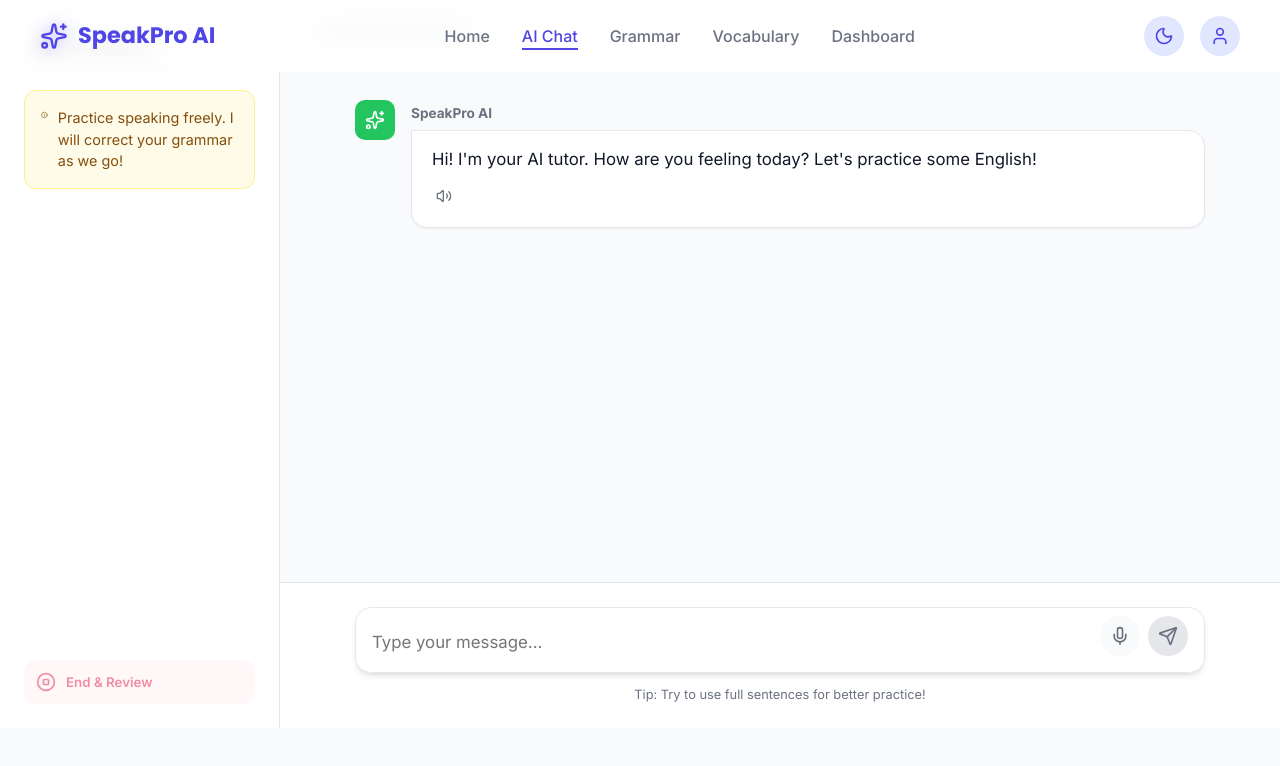
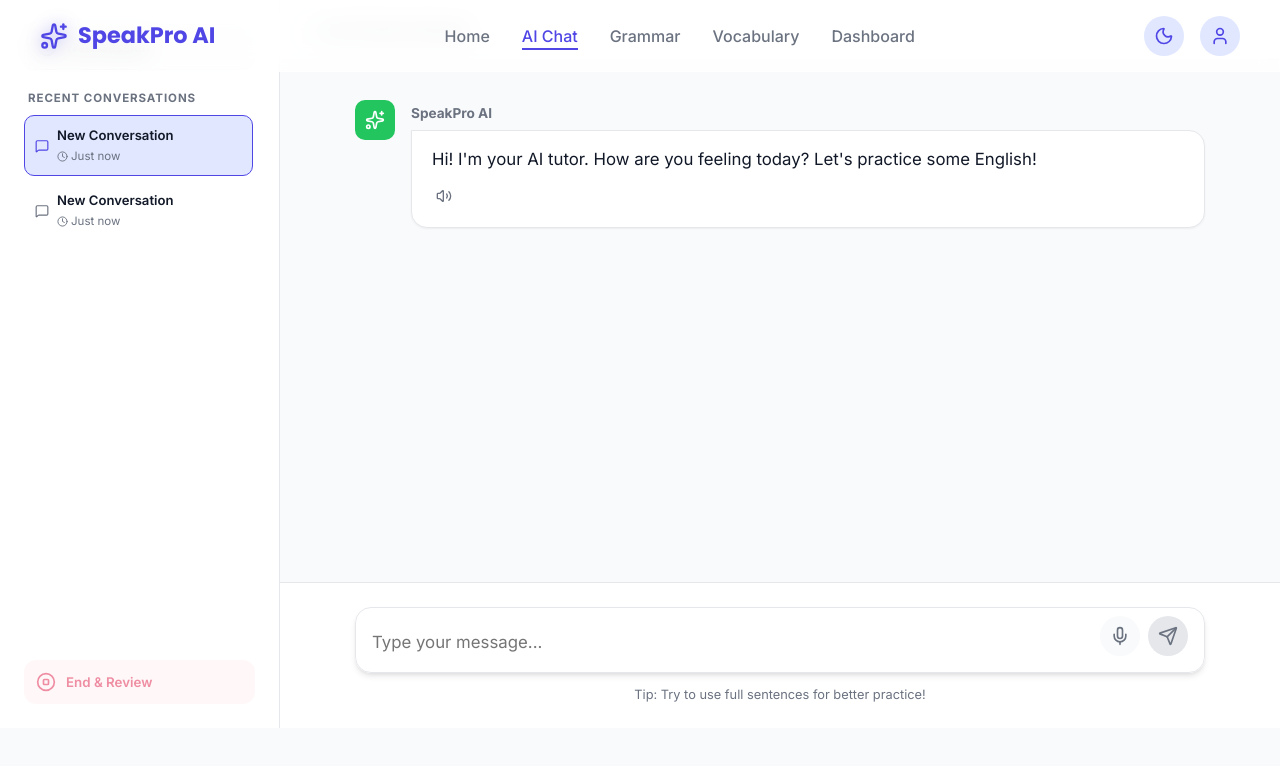
Before and after one commit to jodhakrrsh0613-ops/ai-english-practice1, a React (Vite) app: page /chat in a window 1280 px wide. Shown: the top 766 px of the page. Built offline with nearby package versions, Linux system fonts and the light colour scheme.

Commit message:
add history section

```diff
--- a/src/pages/Chat.css
+++ b/src/pages/Chat.css
@@ -41,25 +41,125 @@
   color: var(--primary);
 }
 
-.sidebar-info {
+/* History Section */
+.history-section {
   flex: 1;
+  display: flex;
+  flex-direction: column;
+  overflow: hidden;
+  min-height: 0;
 }
 
-.info-card {
-  padding: 16px;
-  background: #fefce8;
-  border: 1px solid #fef08a;
-  border-radius: 12px;
-  color: #854d0e;
-  font-size: 0.9rem;
-  display: flex;
-  gap: 10px;
+.history-label {
+  font-size: 0.72rem;
+  font-weight: 700;
+  text-transform: uppercase;
+  letter-spacing: 0.08em;
+  color: var(--text-muted);
+  margin-bottom: 8px;
+  padding: 0 4px;
 }
 
-[data-theme='dark'] .info-card {
-  background: rgba(245, 158, 11, 0.1);
-  border-color: rgba(245, 158, 11, 0.2);
-  color: #fbbf24;
+.history-list {
+  flex: 1;
+  overflow-y: auto;
+  display: flex;
+  flex-direction: column;
+  gap: 4px;
+  padding-right: 2px;
+}
+
+.history-list::-webkit-scrollbar {
+  width: 4px;
+}
+.history-list::-webkit-scrollbar-track { background: transparent; }
+.history-list::-webkit-scrollbar-thumb {
+  background: var(--border-color);
+  border-radius: 4px;
+}
+
+.history-empty {
+  font-size: 0.85rem;
+  color: var(--text-muted);
+  text-align: center;
+  padding: 20px 0;
+}
+
+.history-item {
+  display: flex;
+  align-items: center;
+  gap: 8px;
+  padding: 10px 10px;
+  border-radius: 10px;
+  cursor: pointer;
+  border: 1px solid transparent;
+  transition: all 0.18s ease;
+  position: relative;
+}
+
+.history-item:hover {
+  background: var(--bg-main);
+  border-color: var(--border-color);
+}
+
+.history-item--active {
+  background: var(--primary-light) !important;
+  border-color: var(--primary) !important;
+}
+
+.history-icon {
+  flex-shrink: 0;
+  color: var(--text-muted);
+}
+
+.history-item--active .history-icon {
+  color: var(--primary);
+}
+
+.history-item-content {
+  flex: 1;
+  min-width: 0;
+  display: flex;
+  flex-direction: column;
+  gap: 2px;
+}
+
+.history-title {
+  font-size: 0.82rem;
+  font-weight: 600;
+  color: var(--text-main);
+  white-space: nowrap;
+  overflow: hidden;
+  text-overflow: ellipsis;
+}
+
+.history-time {
+  font-size: 0.72rem;
+  color: var(--text-muted);
+  display: flex;
+  align-items: center;
+  gap: 3px;
+}
+
+.history-delete {
+  flex-shrink: 0;
+  background: none;
+  border: none;
+  color: var(--text-muted);
+  padding: 4px;
+  border-radius: 6px;
+  opacity: 0;
+  transition: opacity 0.15s, color 0.15s;
+  cursor: pointer;
+}
+
+.history-item:hover .history-delete {
+  opacity: 1;
+}
+
+.history-delete:hover {
+  color: #ef4444;
+  background: #fee2e2;
 }
 
 .btn-end-session {
--- a/src/pages/ChatPage.jsx
+++ b/src/pages/ChatPage.jsx
@@ -1,29 +1,128 @@
-import { useState, useEffect } from 'react';
+import { useState, useEffect, useCallback } from 'react';
 import { v4 as uuidv4 } from 'uuid';
-import { PlusCircle, StopCircle, Info } from 'lucide-react';
+import { PlusCircle, StopCircle, MessageSquare, Trash2, Clock } from 'lucide-react';
 import ChatInterface from '../components/ChatInterface';
 import InputArea from '../components/InputArea';
 import FeedbackModal from '../components/FeedbackModal';
 import './Chat.css';
 
+const STORAGE_KEY = 'speakpro_chat_sessions';
+const MAX_SESSIONS = 20;
+
+// LocalStorage helpers
+const loadSessions = () => {
+  try {
+    return JSON.parse(localStorage.getItem(STORAGE_KEY)) || [];
+  } catch {
+    return [];
+  }
+};
+
+const saveSessions = (sessions) => {
+  try {
+    localStorage.setItem(STORAGE_KEY, JSON.stringify(sessions));
+  } catch {
+    // storage full — remove oldest
+    const trimmed = sessions.slice(-MAX_SESSIONS);
+    localStorage.setItem(STORAGE_KEY, JSON.stringify(trimmed));
+  }
+};
+
+// First user message se session title nikalna
+const getSessionTitle = (messages) => {
+  const first = messages.find(m => m.role === 'user');
+  if (!first) return 'New Conversation';
+  return first.content.length > 40
+    ? first.content.slice(0, 40) + '…'
+    : first.content;
+};
+
+const formatTime = (isoString) => {
+  const date = new Date(isoString);
+  const now = new Date();
+  const diff = now - date;
+  const mins = Math.floor(diff / 60000);
+  if (mins < 1) return 'Just now';
+  if (mins < 60) return `${mins}m ago`;
+  const hrs = Math.floor(mins / 60);
+  if (hrs < 24) return `${hrs}h ago`;
+  return date.toLocaleDateString('en-IN', { day: 'numeric', month: 'short' });
+};
+
+const WELCOME_MSG = { role: 'model', content: JSON.stringify({ reply: "Hi! I'm your AI tutor. How are you feeling today? Let's practice some English!" }) };
+
 function ChatPage() {
-  const [messages, setMessages] = useState([]);
+  const [messages, setMessages] = useState([WELCOME_MSG]);
   const [isTyping, setIsTyping] = useState(false);
   const [sessionId, setSessionId] = useState('');
+  const [sessions, setSessions] = useState([]);
   const [showFeedback, setShowFeedback] = useState(false);
   const [feedbackData, setFeedbackData] = useState(null);
 
+  // Load all saved sessions on mount
   useEffect(() => {
-    startNewSession();
+    const saved = loadSessions();
+    setSessions(saved);
+    // Auto-start a new session
+    createNewSession(saved);
   }, []);
 
-  const startNewSession = () => {
-    setSessionId(uuidv4());
-    setMessages([
-      { role: 'model', content: JSON.stringify({ reply: "Hi! I'm your AI tutor. How are you feeling today? Let's practice some English!" }) }
-    ]);
+  // Auto-save current session whenever messages change
+  useEffect(() => {
+    if (!sessionId || messages.length <= 1) return;
+    setSessions(prev => {
+      const updated = prev.map(s =>
+        s.id === sessionId
+          ? { ...s, messages, title: getSessionTitle(messages), updatedAt: new Date().toISOString() }
+          : s
+      );
+      // If session doesn't exist yet, add it
+      const exists = updated.some(s => s.id === sessionId);
+      const final = exists ? updated : [
+        { id: sessionId, messages, title: getSessionTitle(messages), createdAt: new Date().toISOString(), updatedAt: new Date().toISOString() },
+        ...updated
+      ];
+      saveSessions(final);
+      return final;
+    });
+  }, [messages, sessionId]);
+
+  const createNewSession = (existingSessions = sessions) => {
+    const newId = uuidv4();
+    const newSession = {
+      id: newId,
+      messages: [WELCOME_MSG],
+      title: 'New Conversation',
+      createdAt: new Date().toISOString(),
+      updatedAt: new Date().toISOString(),
+    };
+    const updated = [newSession, ...existingSessions].slice(0, MAX_SESSIONS);
+    setSessions(updated);
+    saveSessions(updated);
+    setSessionId(newId);
+    setMessages([WELCOME_MSG]);
     setShowFeedback(false);
     setFeedbackData(null);
+  };
+
+  const loadSession = (session) => {
+    setSessionId(session.id);
+    setMessages(session.messages);
+    setShowFeedback(false);
+    setFeedbackData(null);
+  };
+
+  const deleteSession = (e, id) => {
+    e.stopPropagation();
+    setSessions(prev => {
+      const updated = prev.filter(s => s.id !== id);
+      saveSessions(updated);
+      return updated;
+    });
+    // If deleting active session, start a new one
+    if (id === sessionId) {
+      createNewSession(sessions.filter(s => s.id !== id));
+    }
   };
 
   const handleSendMessage = async (text) => {
@@ -42,21 +141,12 @@ function ChatPage() {
       const data = await response.json();
 
       if (data.reply && data.reply.toString().includes("exceeded your current quota")) {
-        const quotaMsg = {
+        setMessages(prev => [...prev, {
           role: 'model',
-          content: JSON.stringify({
-            reply: "I'm taking a short break! 😅 Please wait about 30-60 seconds and then try sending your message again.",
-            correction: null,
-            explanation: null
-          })
-        };
-        setMessages(prev => [...prev, quotaMsg]);
+          content: JSON.stringify({ reply: "I'm taking a short break! 😅 Please wait about 30-60 seconds and then try sending your message again.", correction: null, explanation: null })
+        }]);
       } else {
-        const assistantMsg = {
-          role: 'model',
-          content: JSON.stringify(data)
-        };
-        setMessages(prev => [...prev, assistantMsg]);
+        setMessages(prev => [...prev, { role: 'model', content: JSON.stringify(data) }]);
       }
     } catch (error) {
       setMessages(prev => [...prev, { role: 'model', content: JSON.stringify({ reply: "Connection error. Please try again.", correction: null, explanation: null }) }]);
@@ -86,25 +176,54 @@ function ChatPage() {
   return (
     <div className="chat-page-container animate-fade">
       <div className="chat-layout">
+        {/* Sidebar with history */}
         <aside className="chat-sidebar">
-          <button className="btn-new-chat" onClick={startNewSession}>
+          <button className="btn-new-chat" onClick={() => createNewSession()}>
             <PlusCircle size={20} />
             <span>New Session</span>
           </button>
 
-          <div className="sidebar-info">
-            <div className="info-card">
-              <Info size={16} />
-              <p>Practice speaking freely. I will correct your grammar as we go!</p>
+          {/* History List */}
+          <div className="history-section">
+            <p className="history-label">Recent Conversations</p>
+            <div className="history-list">
+              {sessions.length === 0 ? (
+                <p className="history-empty">No sessions yet</p>
+              ) : (
+                sessions.map(session => (
+                  <div
+                    key={session.id}
+                    className={`history-item ${session.id === sessionId ? 'history-item--active' : ''}`}
+                    onClick={() => loadSession(session)}
+                  >
+                    <MessageSquare size={14} className="history-icon" />
+                    <div className="history-item-content">
+                      <span className="history-title">{session.title}</span>
+                      <span className="history-time">
+                        <Clock size={11} />
+                        {formatTime(session.updatedAt)}
+                      </span>
+                    </div>
+                    <button
+                      className="history-delete"
+                      onClick={(e) => deleteSession(e, session.id)}
+                      title="Delete"
+                    >
+                      <Trash2 size={13} />
+                    </button>
+                  </div>
+                ))
+              )}
             </div>
           </div>
 
           <button className="btn-end-session" onClick={handleEndChat} disabled={messages.length < 3}>
             <StopCircle size={20} />
-            <span>End & Review</span>
+            <span>End &amp; Review</span>
           </button>
         </aside>
 
+        {/* Main Chat */}
         <main className="chat-main">
           <header className="chat-header glass">
             <div className="chat-status">
@@ -126,7 +245,7 @@ function ChatPage() {
         <FeedbackModal
           data={feedbackData}
           onClose={() => setShowFeedback(false)}
-          onRestart={startNewSession}
+          onRestart={() => createNewSession()}
         />
       )}
     </div>
```
